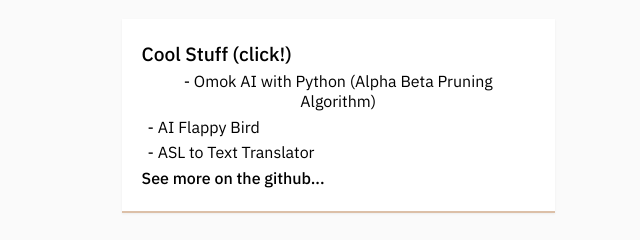
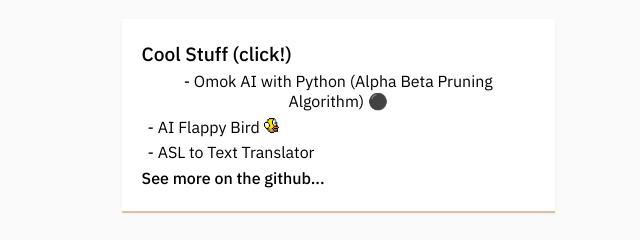
Before and after one commit to joannamooon/joannamoon, a plain HTML site: page index.html in a window 1280 px wide. Shown: the part 884-1124 px from the top of the page, 456-1096 px from the left. Drawn offline with Linux system fonts and the light colour scheme.

Commit message:
Update index.html

```diff
--- a/index.html
+++ b/index.html
@@ -54,13 +54,13 @@
                 <div class="post">
                     <div class="post-title">Cool Stuff (click!)</div>
                     <div class="post-content">
-                        <button type="button" class="collapsible">- Omok AI with Python (Alpha Beta Pruning Algorithm)</button>
+                        <button type="button" class="collapsible">- Omok AI with Python (Alpha Beta Pruning Algorithm) ⚫ </button>
                         <div class="content">
                             <img src="omokai.gif" alt="omokai" style="width:300px;height:300px;">
                         </div>
                     </div>
                     <div class="post-content">
-                        <button type="button" class="collapsible">- AI Flappy Bird</button>
+                        <button type="button" class="collapsible">- AI Flappy Bird <img src=flappyicon.png id="flappy"></button>
                         <div class="content">
                             <img src="flappybird.gif" alt="flappybird" style="width:300px;height:300px;">
                         </div>
```
